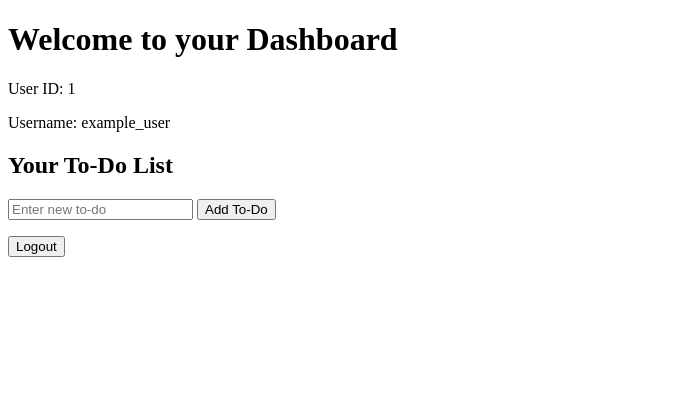
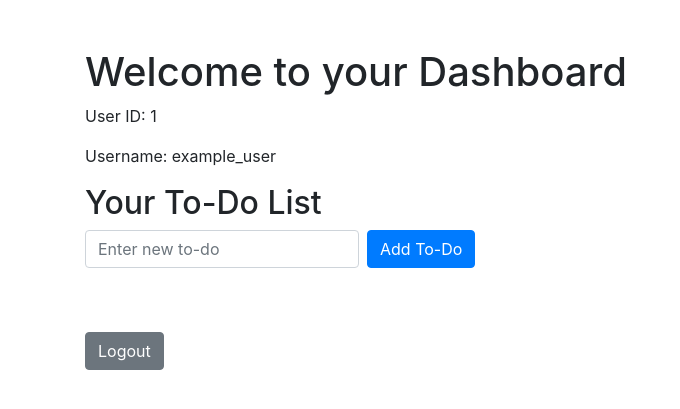
Before and after one commit to imamchris/ToDo, a Flask app: page /dashboard in a window 1280 px wide. Shown: the top 409 px of the page, without its empty margins (0-680 px from the left). Run offline with Flask 3, Linux system fonts and the light colour scheme; a user stored in the database is signed in; some libraries are stand-ins or nearby versions.

Commit message:
Added feature to Delete and Add Todos

```diff
--- a/app.py
+++ b/app.py
@@ -15,6 +15,8 @@ with engine.connect() as conn:
     conn.execute(text("DROP TABLE IF EXISTS users"))
     conn.execute(text("CREATE TABLE users (id INTEGER PRIMARY KEY, username TEXT UNIQUE, password_hash TEXT)"))
     conn.execute(text("INSERT OR IGNORE INTO users (username, password_hash) VALUES ('testuser', :password_hash)"), {'password_hash': generate_password_hash('testpassword')})
+    conn.execute(text("DROP TABLE IF EXISTS todos"))
+    conn.execute(text("CREATE TABLE todos (id INTEGER PRIMARY KEY, user_id INTEGER, name TEXT, description TEXT, completed BOOLEAN, FOREIGN KEY(user_id) REFERENCES users(id))"))
     conn.commit()
 
 @app.route('/')
@@ -34,7 +36,6 @@ def login():
             session['user_id'] = result.id
             session['username'] = result.username
             flash('Login successful!', 'success')
-            flash('')  # Reset the flash text
             return redirect(url_for('dashboard'))
         else:
             flash('Invalid username or password', 'danger')
@@ -50,7 +51,7 @@ def dashboard():
     with engine.connect() as conn:
         result = conn.execute(text("SELECT * FROM todos WHERE user_id = :user_id"), {'user_id': session['user_id']}).fetchall()
 
-    todos = [{'id': row.id, 'description': row.description, 'completed': row.completed} for row in result]
+    todos = [{'id': row.id, 'name': row.name, 'description': row.description, 'completed': row.completed} for row in result]
 
     return render_template('dashboard.html', todos=todos, username=session['username'], user_id=session['user_id'])
 
@@ -60,24 +61,53 @@ def add_todo():
         flash('You need to login first', 'warning')
         return redirect(url_for('login'))
 
-    description = request.form['description']
+    name = request.form.get('name')
+    description = request.form.get('description')
 
     with engine.connect() as conn:
-        conn.execute(text("INSERT INTO todos (user_id, description, completed) VALUES (:user_id, :description, :completed)"),
-                     {'user_id': session['user_id'], 'description': description, 'completed': False})
+        conn.execute(text("INSERT INTO todos (user_id, name, description, completed) VALUES (:user_id, :name, :description, :completed)"),
+                     {'user_id': session['user_id'], 'name': name, 'description': description, 'completed': False})
         conn.commit()
 
     flash('Todo item added!', 'success')
+    return redirect(url_for('dashboard'))
+
+@app.route('/complete_todo/<int:todo_id>', methods=['POST'])
+def complete_todo(todo_id):
+    if 'user_id' not in session:
+        flash('You need to login first', 'warning')
+        return redirect(url_for('login'))
+
+    with engine.connect() as conn:
+        conn.execute(text("UPDATE todos SET completed = :completed WHERE id = :id AND user_id = :user_id"),
+                     {'completed': True, 'id': todo_id, 'user_id': session['user_id']})
+    conn.commit()
+
+    flash('Todo item marked as completed!', 'success')
+    return redirect(url_for('dashboard'))
+
+@app.route('/delete_todo/<int:todo_id>', methods=['POST'])
+def delete_todo(todo_id):
+    if 'user_id' not in session:
+        flash('You need to login first', 'warning')
+        return redirect(url_for('login'))
+
+    with engine.connect() as conn:
+        conn.execute(text("DELETE FROM todos WHERE id = :id AND user_id = :user_id"), {'id': todo_id, 'user_id': session['user_id']})
+        conn.commit()
+
+    flash('Todo item deleted!', 'success')
     return redirect(url_for('dashboard'))
 
 @app.route('/logout')
 def logout():
     session.pop('user_id', None)
     session.pop('username', None)
+    session.pop('_flashes', None)  # Clear flash messages
+    session.clear()  # Clear all session data
     flash('You have been logged out.', 'success')
     return redirect(url_for('login'))
 
-# Uncomment and complete the registration route if needed
 @app.route('/signup', methods=['GET', 'POST'])
 def signup():
     if request.method == 'POST':
@@ -98,24 +128,5 @@ def signup():
 
     return render_template('signup.html')
 
-@app.route('/complete_todo/<int:todo_id>')
-def complete_todo(todo_id):
-    if 'user_id' not in session:
-        flash('You need to login first', 'warning')
-        return redirect(url_for('login'))
-
-    with engine.connect() as conn:
-        conn.execute(text("UPDATE todos SET completed = :completed WHERE id = :id AND user_id = :user_id"),
-                     {'completed': True, 'id': todo_id, 'user_id': session['user_id']})
-    conn.commit()
-
-    flash('Todo item marked as completed!', 'success')
-    return redirect(url_for('dashboard'))
-
 if __name__ == '__main__':
     app.run(debug=True)
-    # Create the todos table
-    with engine.connect() as conn:
-        conn.execute(text("DROP TABLE IF EXISTS todos"))
-        conn.execute(text("CREATE TABLE todos (id INTEGER PRIMARY KEY, user_id INTEGER, description TEXT, completed BOOLEAN, FOREIGN KEY(user_id) REFERENCES users(id))"))
-        conn.commit()
--- a/templates/dashboard.html
+++ b/templates/dashboard.html
@@ -4,37 +4,42 @@
     <meta charset="UTF-8">
     <meta name="viewport" content="width=device-width, initial-scale=1.0">
     <title>Dashboard</title>
+    <link href="https://stackpath.bootstrapcdn.com/bootstrap/4.5.2/css/bootstrap.min.css" rel="stylesheet">
 </head>
 <body>
-    <h1>Welcome to your Dashboard</h1>
+    <div class="container">
+        <h1 class="mt-5">Welcome to your Dashboard</h1>
         <p>User ID: {{ user_id }}</p>
         <p>Username: {{ username }}</p>
 
         <h2>Your To-Do List</h2>
-    <form action="{{ url_for('add_todo') }}" method="post">
-        <input type="text" name="description" placeholder="Enter new to-do" required>
-        <button type="submit">Add To-Do</button>
+        <form action="{{ url_for('add_todo') }}" method="post" class="form-inline mb-3">
+            <input type="text" name="description" class="form-control mr-2" placeholder="Enter new to-do" required>
+            <button type="submit" class="btn btn-primary">Add To-Do</button>
         </form>
-    <ul>
+        <ul class="list-group">
             {% for todo in todos %}
-            <li>
+                <li class="list-group-item d-flex justify-content-between align-items-center">
                     {{ todo.description }}
+                    <div>
                         {% if not todo.completed %}
-                    <form action="{{ url_for('complete_todo', todo_id=todo.id) }}" method="post" style="display:inline;">
-                        <button type="submit">Complete</button>
+                            <form action="{{ url_for('complete_todo', todo_id=todo.id) }}" method="post" class="d-inline">
+                                <button type="submit" class="btn btn-success btn-sm">Complete</button>
                             </form>
                         {% endif %}
-                <form action="{{ url_for('delete_todo', todo_id=todo.id) }}" method="post" style="display:inline;">
-                    <button type="submit">Delete</button>
+                        <form action="{{ url_for('delete_todo', todo_id=todo.id) }}" method="post" class="d-inline">
+                            <button type="submit" class="btn btn-danger btn-sm">Delete</button>
                         </form>
+                    </div>
                 </li>
             {% endfor %}
         </ul>
 
-    <footer>
+        <footer class="mt-5">
             <form action="{{ url_for('logout') }}" method="get">
-            <button type="submit">Logout</button>
+                <button type="submit" class="btn btn-secondary">Logout</button>
             </form>
         </footer>
+    </div>
 </body>
 </html>
```
Also changed, not shown: user_data.db. Lines whose indentation alone changed are shown as unchanged.
